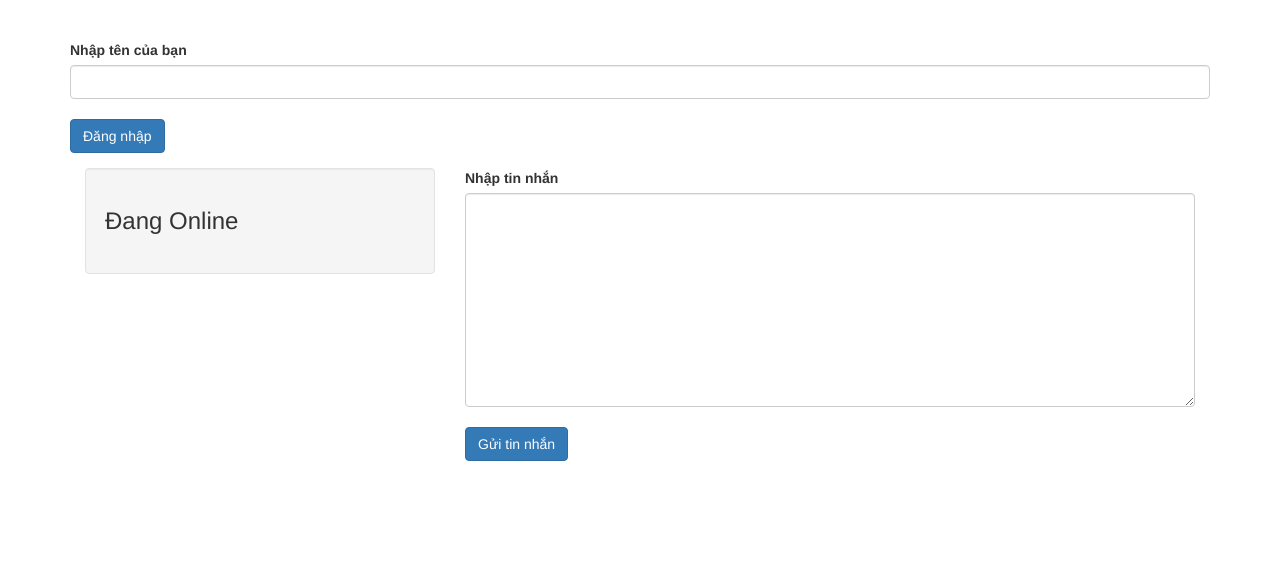
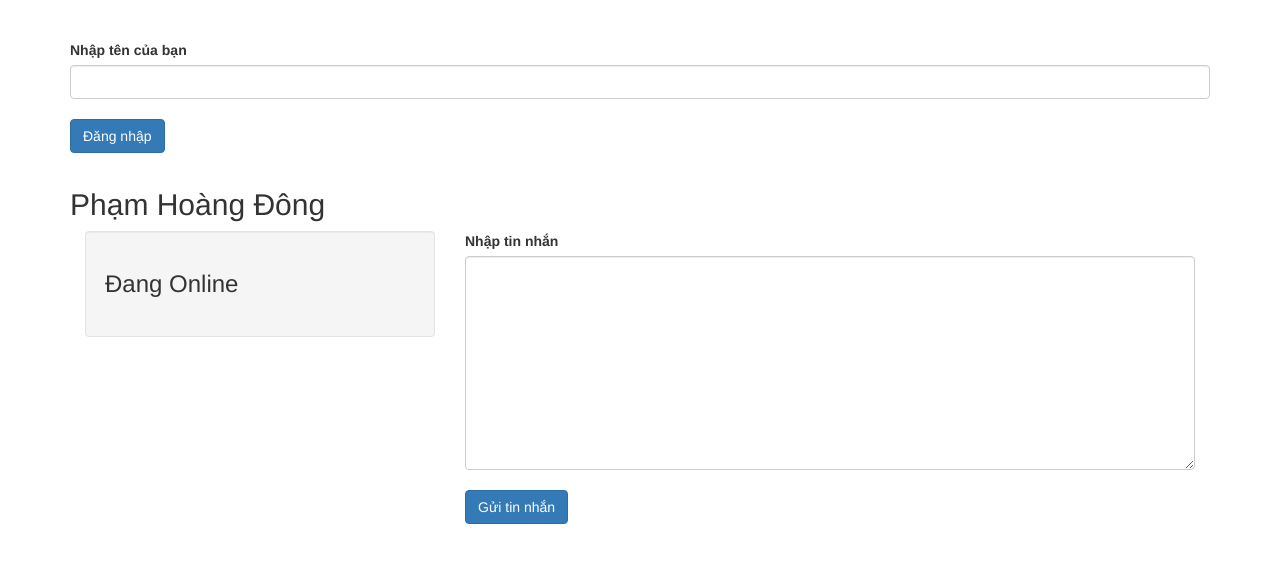
Before and after one commit to pdong15dth/App-Chat-Socket.io-nodejs, a website: page index.html in a window 1280 px wide. Drawn offline with nearby package versions, Linux system fonts and the light colour scheme; no server answers.

Commit message:
them noi dung cho file index.html

```diff
--- a/index.html
+++ b/index.html
@@ -35,6 +35,7 @@
                 </form>
             </div>
         </div>
+		<h2>Phạm Hoàng Đông</h2>
             <div class="col-md-4">
                 <div class="well">
                     <h3>Đang Online</h3>
```
